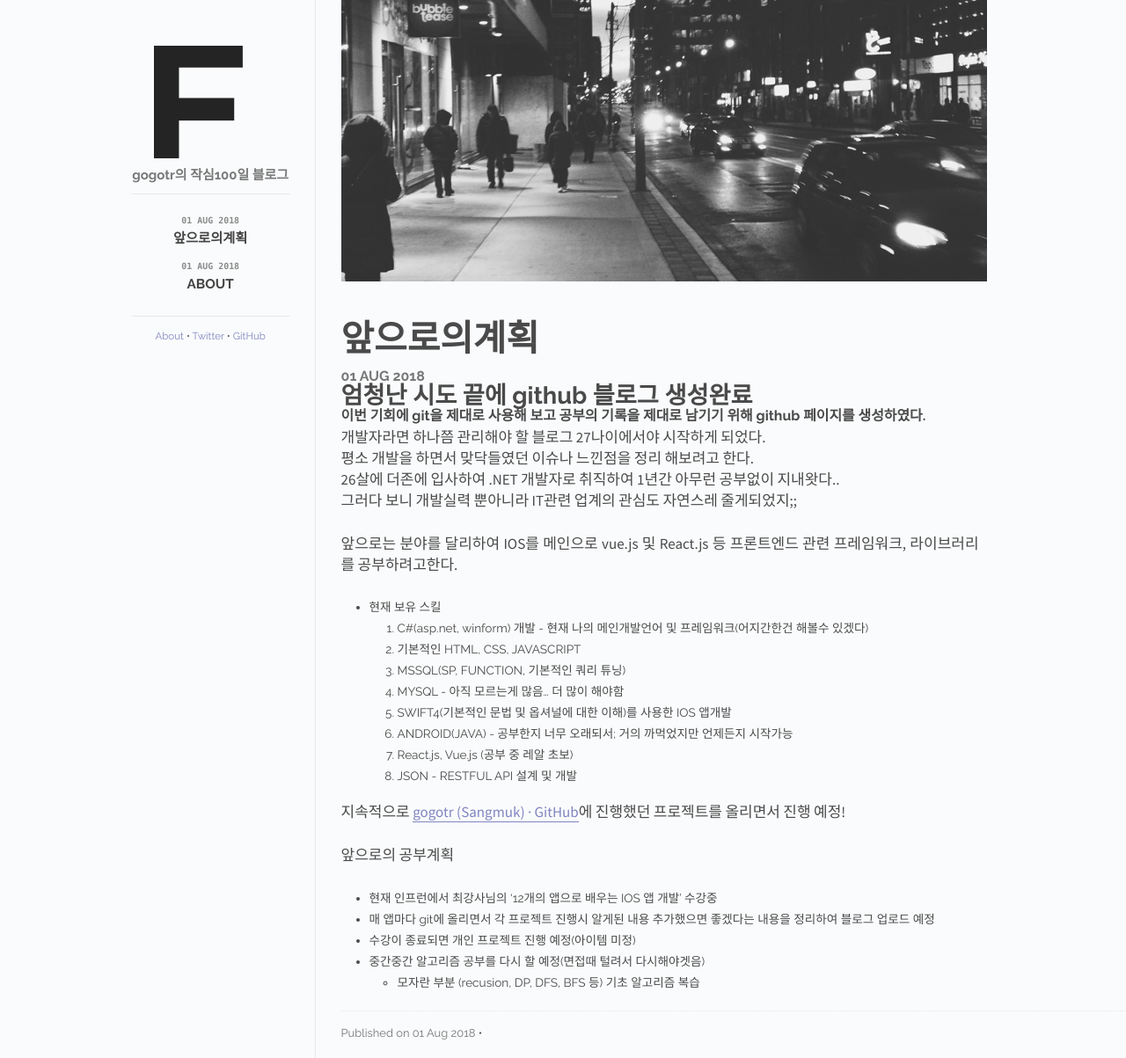
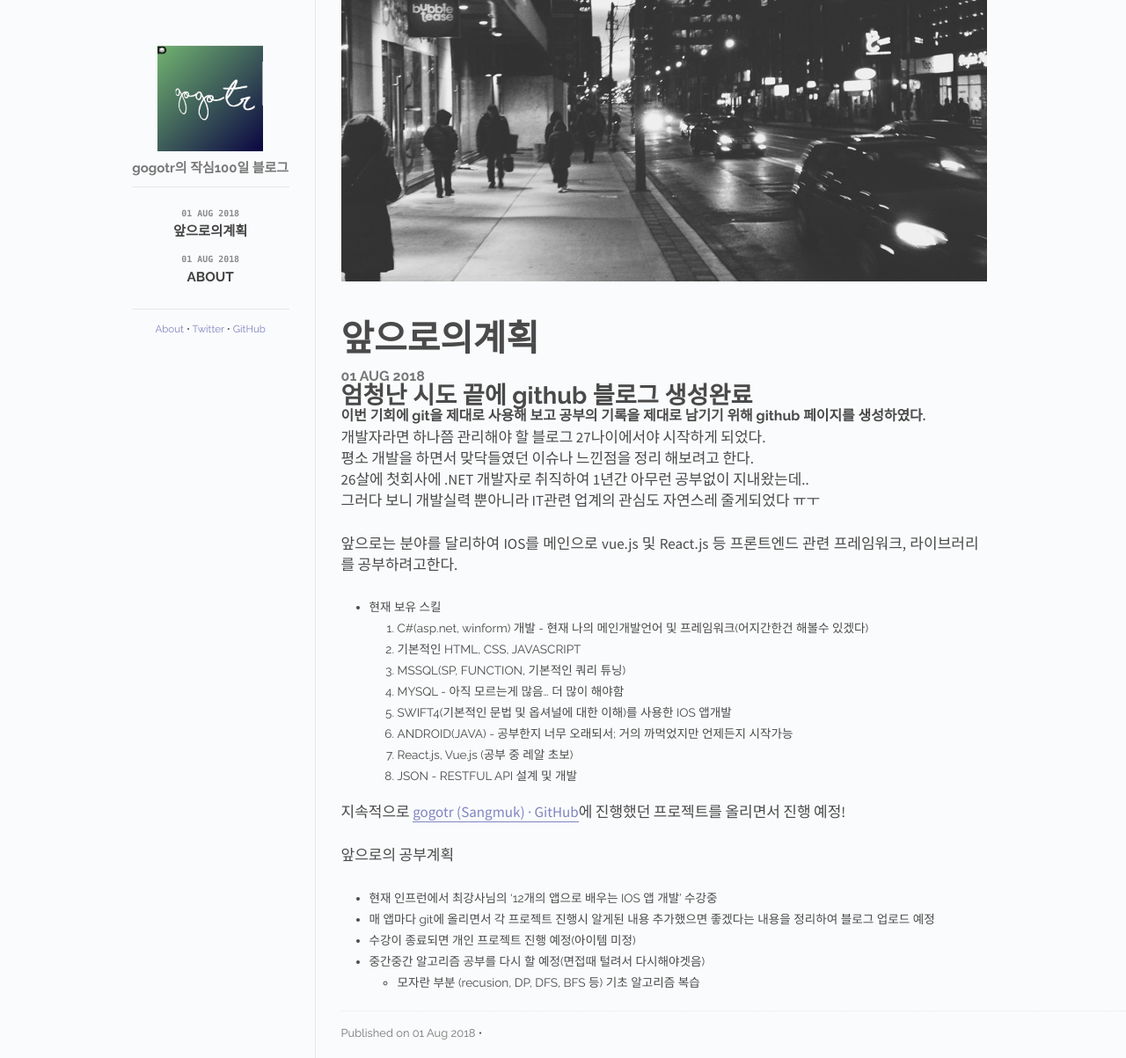
Before and after one commit to gogotr/gogotr.github.io, a Jekyll site: the page built from _posts/2018-08-01-블로그첫글!-post.md, in a window 1280 px wide. Shown: the whole page at 88% size. Built offline with Jekyll 4.4.1, drawn with Linux system fonts in a browser that asks for light colours; Markdown is read by kramdown in place of the engine named in the settings.

Commit message:
이미지 추가

```diff
--- a/_layouts/default.html
+++ b/_layouts/default.html
@@ -23,7 +23,7 @@
     <div class="site">
       <div class="sidebar" id="sidebar">
         <div class="header">
-          <h1 class="title"><a href="/"><img id="logo" src="/images/logo.png"></a></h1>
+          <h1 class="title"><a href="/"><img id="logo" width="120px" height="120px" src="/images/logo_mook.jpeg"></a></h1>
           <span class="tagline">gogotr의 작심100일 블로그</span>
         </div>
         <div class="posts">
--- a/_posts/2018-08-01-블로그첫글!-post.md
+++ b/_posts/2018-08-01-블로그첫글!-post.md
@@ -11,8 +11,8 @@ categories: posts
 
 개발자라면 하나쯤 관리해야 할 블로그 27나이에서야 시작하게 되었다.<br/>
 평소 개발을 하면서 맞닥들였던 이슈나 느낀점을 정리 해보려고 한다.<br/>
-26살에 더존에 입사하여 .NET 개발자로 취직하여 1년간 아무런 공부없이 지내왓다..<br/>
-그러다 보니 개발실력 뿐아니라 IT관련 업계의 관심도 자연스레 줄게되었지;;<br/>
+26살에 첫회사에 .NET 개발자로 취직하여 1년간 아무런 공부없이 지내왔는데..<br/>
+그러다 보니 개발실력 뿐아니라 IT관련 업계의 관심도 자연스레 줄게되었다 ㅠㅜ<br/>
 
 앞으로는 분야를 달리하여 IOS를 메인으로 vue.js 및 React.js 등 프론트엔드 관련 프레임워크, 라이브러리를 공부하려고한다.
 
```
Also changed, not shown: images/logo_mook.jpeg (added).
